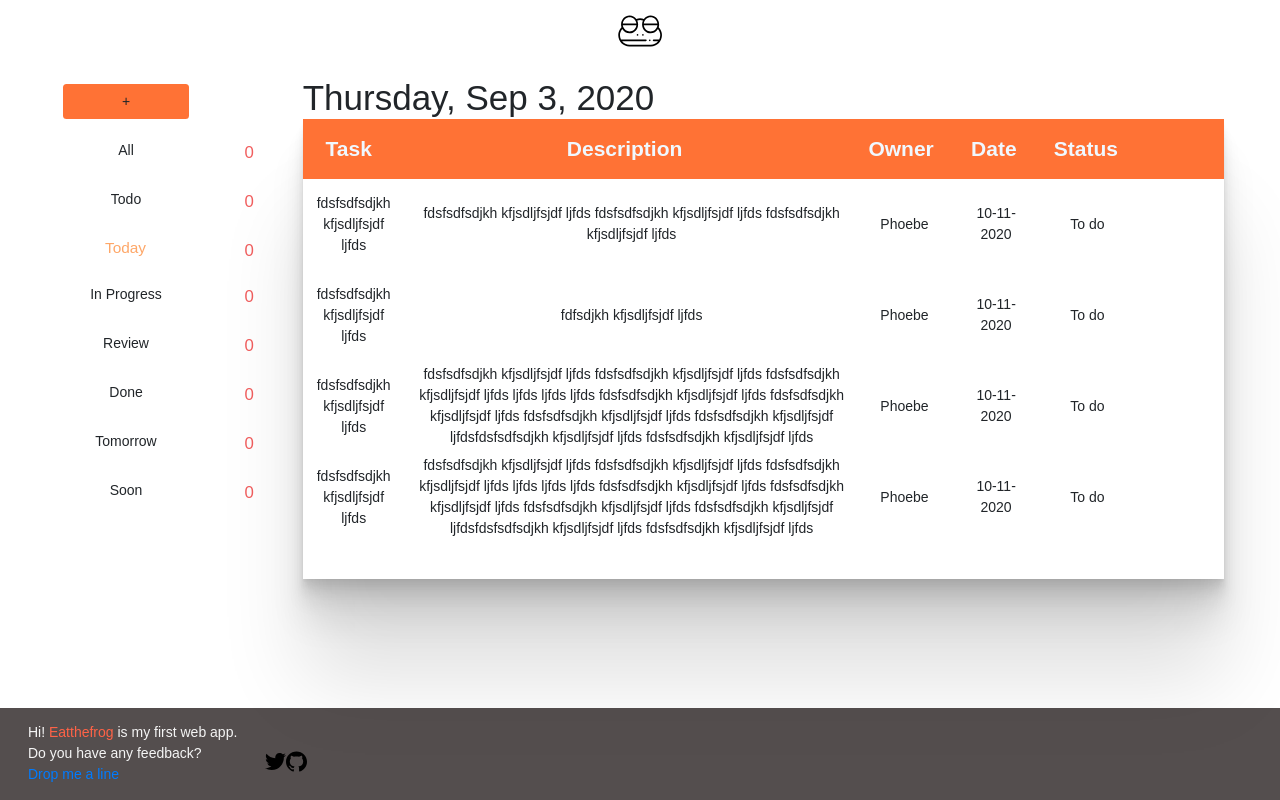
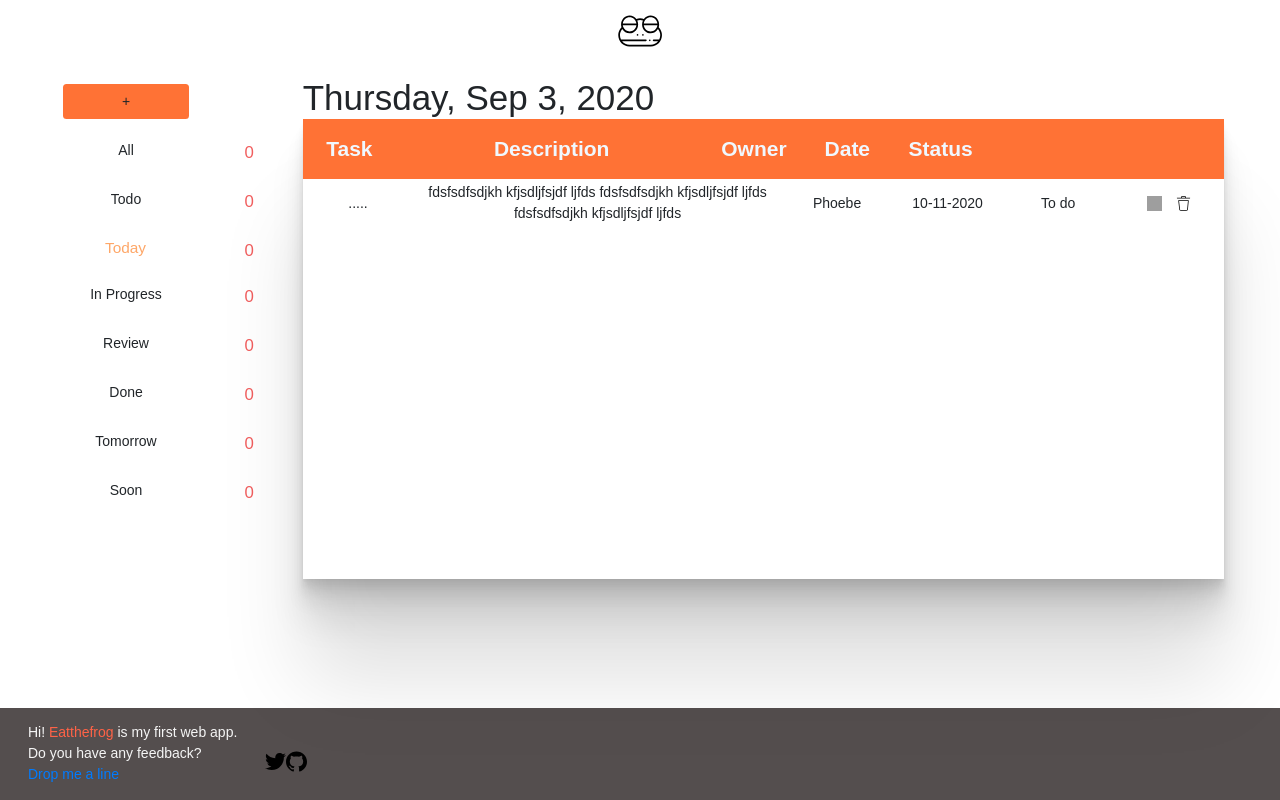
Before and after one commit to TotoroSyd/EatthefrogReact, a React (Create React App) app: page / in a window 1280 px wide. Shown: the part 800-1600 px from the top of the page. Built offline with nearby package versions, Linux system fonts and the light colour scheme; grey boxes are pictures that could not be loaded.

Commit message:
Collect data from form

```diff
--- a/src/Actionbutton.js
+++ b/src/Actionbutton.js
@@ -3,14 +3,7 @@ import React from "react";
 export default function Actionbutton({ action, onClick }) {
   const create = (
     <div className="sideBarElement">
-      <button
-        type="button"
-        className="btn"
-        data-toggle="modal"
-        data-target="#taskModal"
-        id="create_btn"
-        onClick={onClick}
-      >
+      <button type="button" className="btn" id="create_btn" onClick={onClick}>
         +
       </button>
     </div>
--- a/src/App.css
+++ b/src/App.css
@@ -302,11 +302,11 @@ tbody {
 .th-date,
 .th-status,
 .th-action {
-  width: 10%;
+  width: 12%;
   padding: 1rem;
 }
 .th-description {
-  width: 50%;
+  width: 40%;
 }
 
 .task {
--- a/src/Form.js
+++ b/src/Form.js
@@ -1,74 +1,135 @@
 import React, { useState } from "react";
 import Form from "react-bootstrap/Form";
+// import HelpBlock from "react-bootstrap/FormGroup";
 import Button from "react-bootstrap/Button";
 import Col from "react-bootstrap/Col";
 
-export default function Formm({ handleClose }) {
-  const handleChangeTaskName = "";
-  const handleChangeTaskDescription = "";
-  const handleChangeTaskAssign = "";
-  const handleChangeTaskDate = "";
-  const handleChangeTaskStatus = "";
+export default function Formm({ handleClose, dataToParent }) {
+  const [formData, setFormData] = useState({});
+  const [error, setError] = useState({});
+  //   const [disabled, setDisabled] = useState("disabled");
 
   const handleSubmit = (event) => {
     event.preventDefault();
-    console.log("save is clicked");
     handleClose();
+    // SOLUTION 1 TO GET INPUT VALUES USING STATE
+    // console.log(formData);
+    dataToParent(formData);
+
+    // SOLUTION 2 TO GET INPUT VALUES
+    // const form = event.target;
+    // // FormData object will be populated with the form's current [key, value] using the name property of each element for the keys
+    // // and their submitted value for the values
+    // const formdata = new FormData(form);
+    // // Convert [key, value] pairs into an object
+    // const dataObj = Object.fromEntries(formdata.entries());
+    // // console.log(dataObj);
   };
+
+  const handleChange = (event) => {
+    event.preventDefault();
+    let nam = event.target.name;
+    let val = event.target.value;
+    // validate
+    const valid = checkValidity(nam, val);
+    if (valid === true) {
+      // use spread attribute
+      //   setDisabled(null);
+      setFormData({ ...formData, [nam]: val });
+    }
+  };
+
+  function checkValidity(nam, val) {
+    if (nam === "taskname") {
+      if (val === "") {
+        setError({ ...error, [nam]: "What is the task?" });
+        return false;
+      } else {
+        setError({ ...error, [nam]: null });
+        return true;
+      }
+    } else if (nam === "taskdescription") {
+      if (val === "") {
+        setError({ ...error, [nam]: "Some note, maybe" });
+        return false;
+      } else {
+        setError({ ...error, [nam]: null });
+        return true;
+      }
+    } else if (nam === "taskassign") {
+      if (val === "") {
+        setError({
+          ...error,
+          [nam]: "Oh oh! Who is going to complete this task?",
+        });
+        return false;
+      } else {
+        setError({ ...error, [nam]: null });
+        return true;
+      }
+    } else if (nam === "taskdate") {
+      if (val === "") {
+        setError({ ...error, [nam]: "When should this task complete?" });
+        return false;
+      } else {
+        setError({ ...error, [nam]: null });
+        return true;
+      }
+    } else if (nam === "taskstatus") {
+      if (val !== "") {
+        setError({ ...error, [nam]: null });
+        return true;
+      }
+    }
+  }
+
   return (
-    //   noValidate - disable the default UI by Browsers
-    <Form autoComplete="off" noValidate role="form">
-      <Form.Group controlId="taskName" onChange={handleChangeTaskName}>
+    //   noValidate - disable the default validation UI by Browsers
+    <Form autoComplete="off" noValidate role="form" onSubmit={handleSubmit}>
+      <Form.Group controlId="taskName" onChange={handleChange}>
         <Form.Label>Task Name</Form.Label>
-        <Form.Control required type="text" placeholder="I want to ..." />
-        <Form.Control.Feedback>Looks good!</Form.Control.Feedback>
-        <Form.Control.Feedback type="invalid">
-          What is the task?
-        </Form.Control.Feedback>
+        <Form.Control
+          required
+          type="text"
+          placeholder="I want to ..."
+          name="taskname"
+        />
       </Form.Group>
-      <Form.Group
-        controlId="taskDescription"
-        onChange={handleChangeTaskDescription}
-      >
+      <Form.Group controlId="taskDescription" onChange={handleChange}>
         <Form.Label>Description</Form.Label>
-        <Form.Control type="text" as="textarea" rows="3" />
+        <Form.Control
+          type="text"
+          as="textarea"
+          rows="3"
+          name="taskdescription"
+        />
       </Form.Group>
-      <Form.Group controlId="taskAssign" onChange={handleChangeTaskAssign}>
+      <Form.Group controlId="taskAssign" onChange={handleChange}>
         <Form.Label>Assign To</Form.Label>
-        <Form.Control required type="text" />
-        <Form.Control.Feedback>Looks good!</Form.Control.Feedback>
-        <Form.Control.Feedback type="invalid">
-          Oh oh! Who is going to complete this task?
-        </Form.Control.Feedback>
+        <Form.Control required type="text" name="taskassign" />
       </Form.Group>
       <Form.Row>
-        <Form.Group
-          as={Col}
-          controlId="taskDate"
-          onChange={handleChangeTaskDate}
-        >
+        <Form.Group as={Col} controlId="taskDate" onChange={handleChange}>
           <Form.Label>Due Date</Form.Label>
-          <Form.Control required type="date" />
-          <Form.Control.Feedback>Looks good!</Form.Control.Feedback>
-          <Form.Control.Feedback type="invalid">
-            When should this task complete?
-          </Form.Control.Feedback>
+          <Form.Control required type="date" name="taskdate" />
         </Form.Group>
-        <Form.Group
-          as={Col}
-          controlId="taskStatus"
-          onChange={handleChangeTaskStatus}
-        >
+        <Form.Group as={Col} controlId="taskstatus" onChange={handleChange}>
           <Form.Label>Status</Form.Label>
-          <Form.Control as="select">
-            <option defaultValue="todo">To Do</option>
+          <Form.Control as="select" name="taskstatus">
+            <option defaultValue="choose">Choose ...</option>
+            <option value="todo">To Do</option>
             <option value="inProgress">In Progress</option>
             <option value="review">Review</option>
             <option value="done">Done</option>
           </Form.Control>
         </Form.Group>
       </Form.Row>
-      <Button variant="primary" type="submit" onSubmit={handleSubmit}>
+      <Button
+        variant="primary"
+        type="submit"
+        // Disable Save button when there is still an error in form
+        // disabled={disabled ? "disabled" : null}
+      >
         Save
       </Button>
     </Form>
--- a/src/Sidebarbutton.js
+++ b/src/Sidebarbutton.js
@@ -1,9 +1,9 @@
 import React from "react";
 
-export default function Sidebarbutton({ title, value }) {
+export default function Sidebarbutton({ title, value, onClick }) {
   return (
     <div className="sideBarElement">
-      <button type="button" className="btn">
+      <button type="button" className="btn" onClick={onClick}>
         {title}
       </button>
       <div className="sideBarBadge">{value}</div>
--- a/src/Subsidebarbutton.js
+++ b/src/Subsidebarbutton.js
@@ -1,9 +1,9 @@
 import React from "react";
 
-export default function Subsidebarbutton({ title, value }) {
+export default function Subsidebarbutton({ title, value, onClick }) {
   return (
     <div className="sideBarElement">
-      <button type="button" className="sub_btn">
+      <button type="button" className="sub_btn" onClick={onClick}>
         {title}
       </button>
       <div className="sideBarSubBadge">{value}</div>
--- a/src/Task.js
+++ b/src/Task.js
@@ -1,14 +1,36 @@
 import React from "react";
 
 export default function Task({ name, description, owner, date, status }) {
+  const taskid = Date.now().toString();
   return (
-    <tr className="task">
+    <tr className="task" data-task-id={taskid}>
       <td className="th-name">{name}</td>
       <td className="th-description">{description}</td>
       <td className="th-owner">{owner}</td>
       <td className="th-date">{date}</td>
       <td className="th-status">{status}</td>
-      <th className="th-action"></th>
+      <th className="th-action">
+        <a href="#" title="Edit" className="edit-btn">
+          <img
+            src="images/pencil-edit-button.svg"
+            alt="pencil-edit-button"
+            width="15"
+            height="15"
+          />
+        </a>
+        <a
+          href="#deleteConfirmationModal"
+          title="Delete"
+          className="delete-btn"
+        >
+          <img
+            src="images/trash.svg"
+            alt="delete-button"
+            width="15"
+            height="15"
+          />
+        </a>
+      </th>
     </tr>
   );
 }
--- a/src/Tasklistboard.js
+++ b/src/Tasklistboard.js
@@ -1,8 +1,19 @@
-import React from "react";
+import React, { useState } from "react";
 // import { useTable } from "react-table";
 import Task from "./Task";
 
 export default function Tasklistboard() {
+  // const [taskObj, setTaskObj] = useState({ name: 1 });
+  const task = (
+    <Task
+      name="....."
+      description="fdsfsdfsdjkh kfjsdljfsjdf ljfds fdsfsdfsdjkh kfjsdljfsjdf ljfds fdsfsdfsdjkh kfjsdljfsjdf ljfds"
+      owner="Phoebe"
+      date="10-11-2020"
+      status="To do"
+    />
+  );
+
   return (
     <div className="task-list-board">
       <h3 className="today">Thursday, Sep 3, 2020</h3>
@@ -17,36 +28,7 @@ export default function Tasklistboard() {
             <th className="th-action"></th>
           </tr>
         </thead>
-        <tbody>
-          <Task
-            name="fdsfsdfsdjkh kfjsdljfsjdf ljfds"
-            description="fdsfsdfsdjkh kfjsdljfsjdf ljfds fdsfsdfsdjkh kfjsdljfsjdf ljfds fdsfsdfsdjkh kfjsdljfsjdf ljfds"
-            owner="Phoebe"
-            date="10-11-2020"
-            status="To do"
-          />
-          <Task
-            name="fdsfsdfsdjkh kfjsdljfsjdf ljfds"
-            description="fdfsdjkh kfjsdljfsjdf ljfds"
-            owner="Phoebe"
-            date="10-11-2020"
-            status="To do"
-          />
-          <Task
-            name="fdsfsdfsdjkh kfjsdljfsjdf ljfds"
-            description="fdsfsdfsdjkh kfjsdljfsjdf ljfds fdsfsdfsdjkh kfjsdljfsjdf ljfds fdsfsdfsdjkh kfjsdljfsjdf ljfds ljfds ljfds ljfds fdsfsdfsdjkh kfjsdljfsjdf ljfds fdsfsdfsdjkh kfjsdljfsjdf ljfds fdsfsdfsdjkh kfjsdljfsjdf ljfds fdsfsdfsdjkh kfjsdljfsjdf ljfdsfdsfsdfsdjkh kfjsdljfsjdf ljfds fdsfsdfsdjkh kfjsdljfsjdf ljfds"
-            owner="Phoebe"
-            date="10-11-2020"
-            status="To do"
-          />
-          <Task
-            name="fdsfsdfsdjkh kfjsdljfsjdf ljfds"
-            description="fdsfsdfsdjkh kfjsdljfsjdf ljfds fdsfsdfsdjkh kfjsdljfsjdf ljfds fdsfsdfsdjkh kfjsdljfsjdf ljfds ljfds ljfds ljfds fdsfsdfsdjkh kfjsdljfsjdf ljfds fdsfsdfsdjkh kfjsdljfsjdf ljfds fdsfsdfsdjkh kfjsdljfsjdf ljfds fdsfsdfsdjkh kfjsdljfsjdf ljfdsfdsfsdfsdjkh kfjsdljfsjdf ljfds fdsfsdfsdjkh kfjsdljfsjdf ljfds"
-            owner="Phoebe"
-            date="10-11-2020"
-            status="To do"
-          />
-        </tbody>
+        <tbody>{task}</tbody>
       </table>
     </div>
   );
```
Also changed, not shown: src/Sidebar.js (+15 -5 lines).
